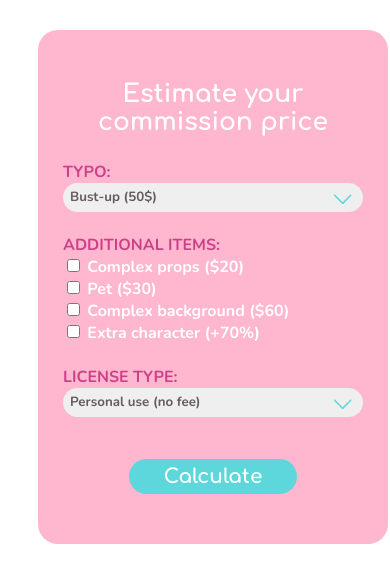
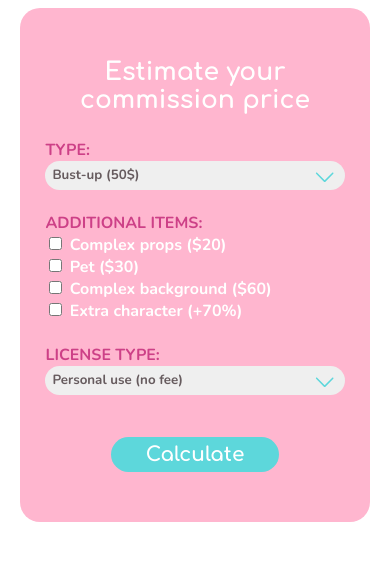
Before and after one commit to matheusbatista1/CalcPricing, a plain HTML site: page index.html in a window 390 px wide. Drawn offline with nearby package versions, Linux system fonts and the light colour scheme.

Commit message:
Update CSS
Centralizando a DIV e deixando responsiva

```diff
--- a/index.html
+++ b/index.html
@@ -1,5 +1,6 @@
 <html>
     <head>
+        <meta name="viewport" content="width=device-width, initial-scale=1.0">
         <link rel="preconnect" href="https://fonts.googleapis.com">
         <link rel="preconnect" href="https://fonts.gstatic.com" crossorigin>
         <link href="https://fonts.googleapis.com/css2?family=Comfortaa:wght@700&family=Nunito:wght@700&display=swap" rel="stylesheet">
@@ -31,11 +32,12 @@
                 font-family: 'Nunito', sans-serif;
                 position: relative;
                 display: block;
-                width: 300px;
+                width: 80%;
+                max-width: 300px;
                 background-color: #ffb6cf;
                 border-radius: 20px;
                 padding: 25px;
-                margin: 30px 30px 20px 30px;
+                margin: 0 auto;
                 text-align: left;
                 padding-bottom: 50px;
             }
@@ -87,7 +89,7 @@
             <div class="container">
                 <p class="pCalc"><strong>Estimate your commission price</strong></p>
 
-                <label class="lblCalc" for="type"><strong>TYPO:</strong></label><br>
+                <label class="lblCalc" for="type"><strong>TYPE:</strong></label><br>
                 <select class="selectCalc" style="font-family: 'Nunito', sans-serif;" id="seletorOpcoes" name="type" id="type">                        <option id="option1" value="option1">Bust-up (50$)</option>
                     <option id="option2" value="option2">Waist-up ($70)</option>
                     <option id="option3" value="option3">Thigh-up ($90)</option>
```
